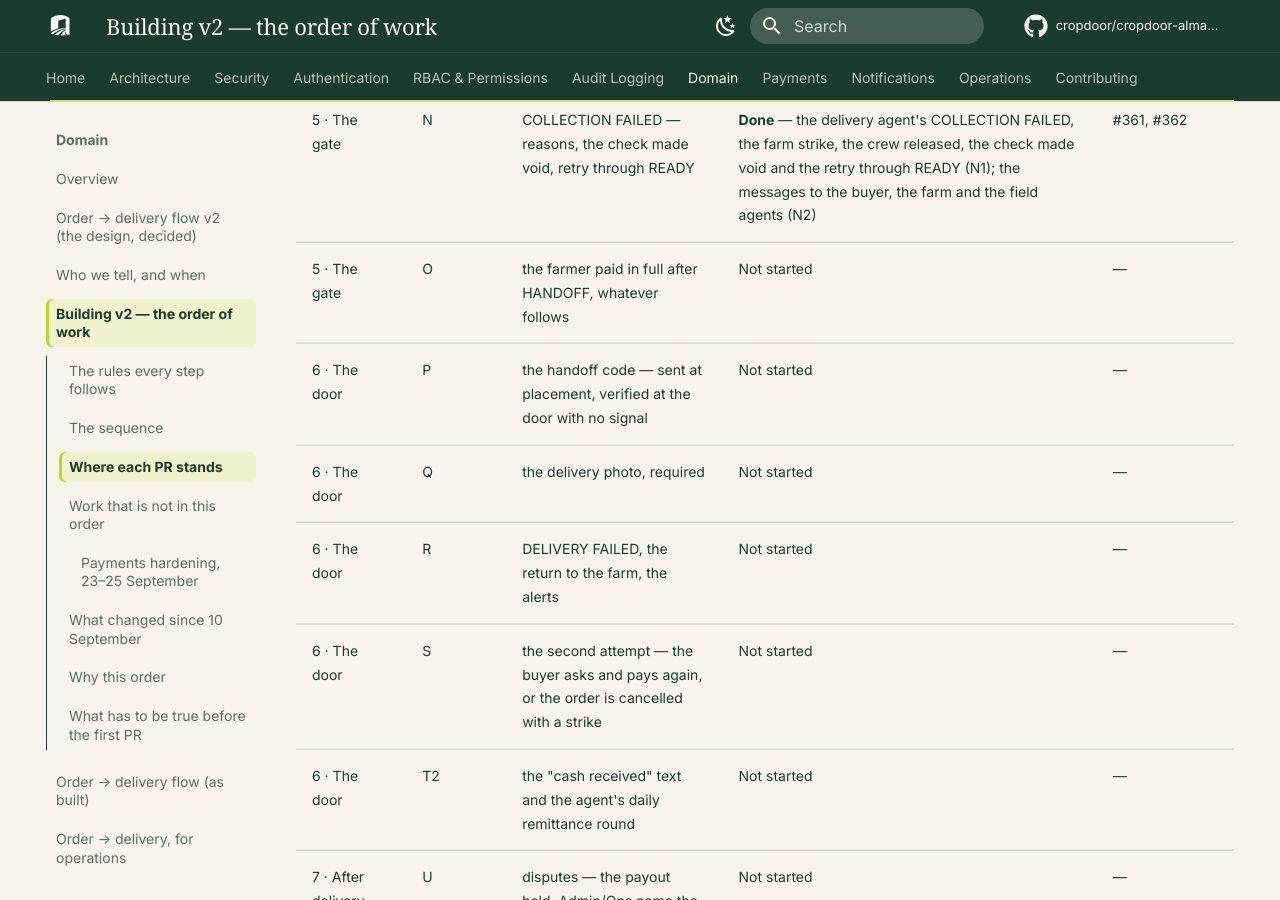
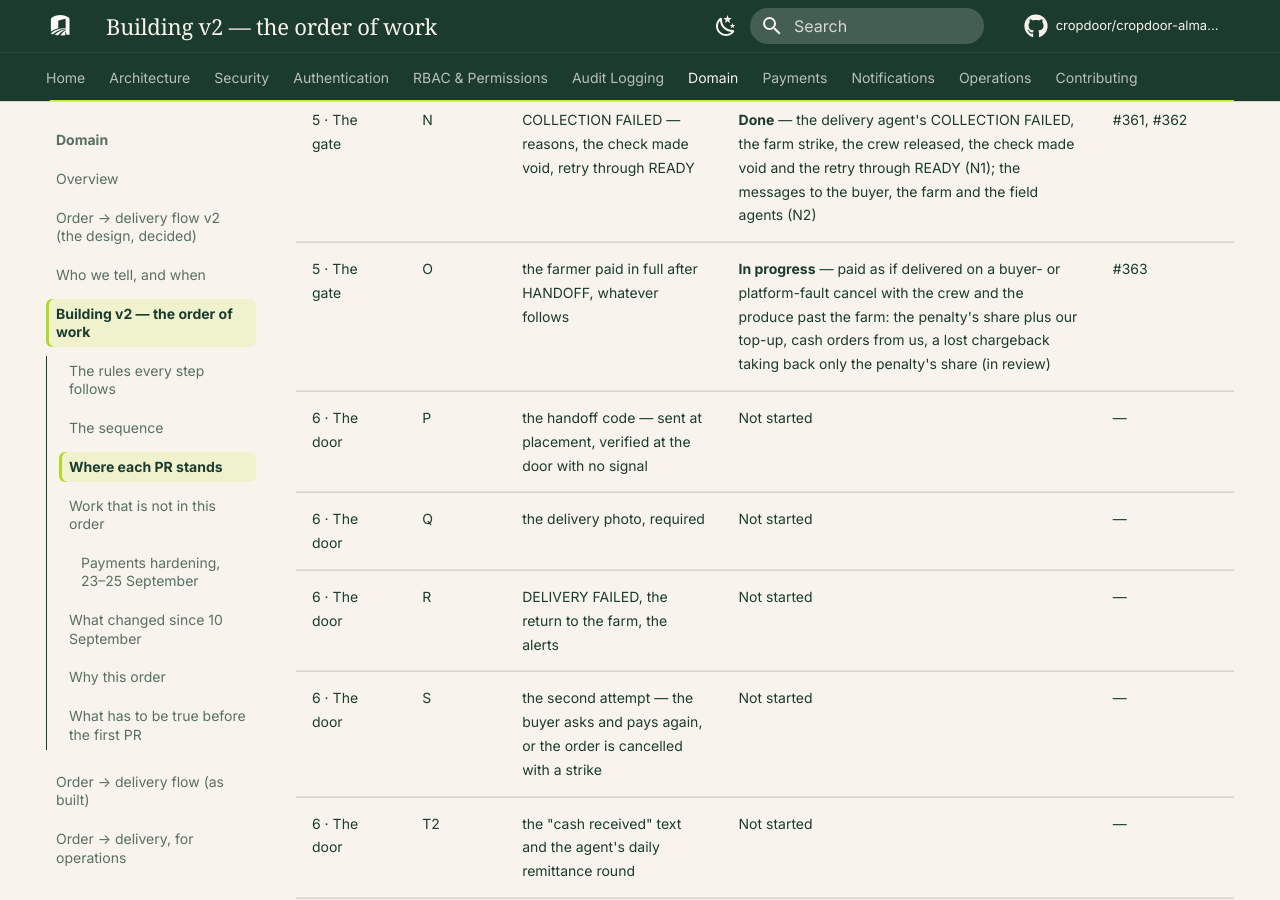
Before and after one commit to cropdoor/cropdoor-almanac, an MkDocs documentation site: the page built from docs/domain/order-delivery-flow-v2-build-order.md, in a window 1280 px wide and 900 px high, scrolled down 7861 px. Built offline with MkDocs 1.6.1 and Material for MkDocs 9.7.7, drawn with Linux system fonts in a browser that asks for light colours; some web fonts are replaced; comment, search, counter and statistics services are not loaded.

Commit message:
build order: O in review (#363)

```diff
--- a/docs/domain/order-delivery-flow-v2-build-order.md
+++ b/docs/domain/order-delivery-flow-v2-build-order.md
@@ -75,7 +75,7 @@ The one place that says what is finished. A PR is **Done** only once it is merge
 | 4 · The farm | L | the cancellation windows, the penalty, and strikes | **Done** — the buyer's cancellation windows and the online penalty (L1a); paying the farmer's share on a cancelled order (L1b); cash strikes (L2); farm strikes and the listings pause (L3a); admin cancel with a fault (L3b) | #346, #351, #352, #353, #354, #355, #356, #359 |
 | 5 · The gate | M | HANDOFF by the farmer, IN TRANSIT by the delivery agent, and the alert between them | **Done** — the HANDED_OFF state, the farmer's HANDOFF tap and IN TRANSIT only after it (M1); the Admin/Ops alert after an hour and the trip label (M2) | #357, #358 |
 | 5 · The gate | N | COLLECTION FAILED — reasons, the check made void, retry through READY | **Done** — the delivery agent's COLLECTION FAILED, the farm strike, the crew released, the check made void and the retry through READY (N1); the messages to the buyer, the farm and the field agents (N2) | #361, #362 |
-| 5 · The gate | O | the farmer paid in full after HANDOFF, whatever follows | Not started | — |
+| 5 · The gate | O | the farmer paid in full after HANDOFF, whatever follows | **In progress** — paid as if delivered on a buyer- or platform-fault cancel with the crew and the produce past the farm: the penalty's share plus our top-up, cash orders from us, a lost chargeback taking back only the penalty's share (in review) | #363 |
 | 6 · The door | P | the handoff code — sent at placement, verified at the door with no signal | Not started | — |
 | 6 · The door | Q | the delivery photo, required | Not started | — |
 | 6 · The door | R | DELIVERY FAILED, the return to the farm, the alerts | Not started | — |
```
